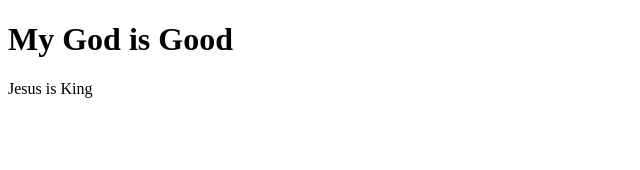
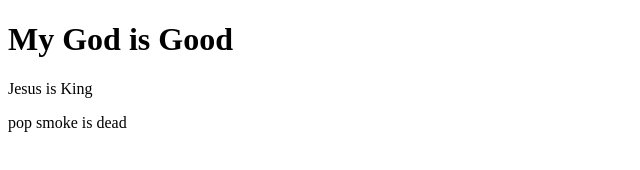
Before and after one commit to Victor-chigo/git-demo, a plain HTML site: page index.html in a window 1280 px wide. Shown: the whole page, without its empty margins (0-640 px from the left). Drawn offline with Linux system fonts and the light colour scheme.

Commit message:
i added a news about pop smoke

```diff
--- a/index.html
+++ b/index.html
@@ -8,5 +8,6 @@
 <body>
     <h1>My God is Good</h1>
     <p>Jesus is King</p>
+    <p>pop smoke is dead</p>
 </body>
 </html>
```
